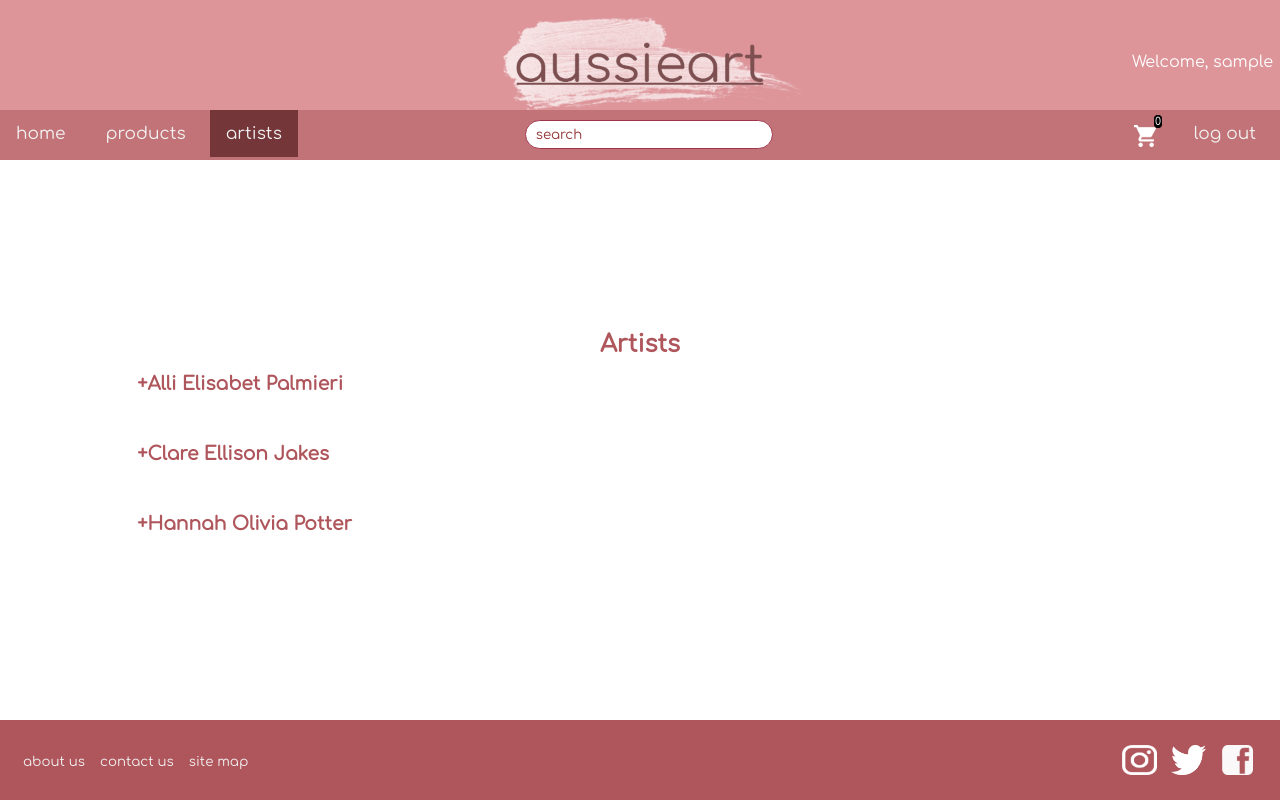
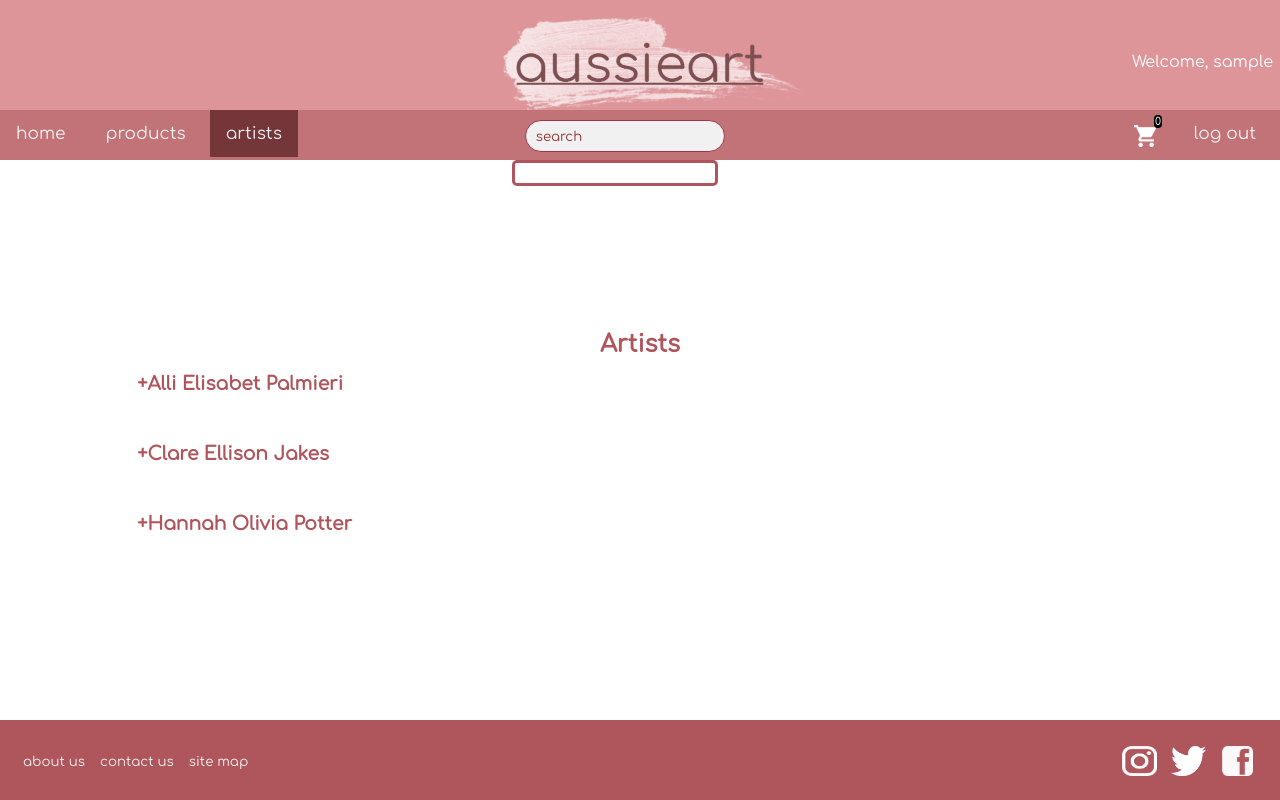
Before and after one commit to jeromycassar/aussieart, a PHP site: page /artists.php in a window 1280 px wide. Run offline with PHP 8.4, Linux system fonts and the light colour scheme; the visitor is signed in with stand-in values (Sample User, id 1).

Commit message:
home search and category

```diff
--- a/artists.php
+++ b/artists.php
@@ -4,6 +4,7 @@ include_once('tools.php');
 loadTop('aussieart - Artists', $_SESSION["username"]);
 currentStyleNavLink('background-color:rgb(117, 54, 58)');
 ?>
+
 <td class="body-content"><!--Main Content-->
   <h2>Artists</h2>
   <button onclick="revealA()" id="revealA" class="link">+Alli Elisabet Palmieri</button><br>
@@ -352,5 +353,20 @@ clickC++;
     document.getElementById("hannah_olivia_potter").style="display:none;";
       document.getElementById("revealC").style="border:1px solid white;";
   }
+
 });
 </script>
+<?php
+    if(!empty($_POST['artist'])){
+echo '<script>document.getElementById("revealC")
+console.log("reveal C has been clicked");
+clickt = 1;
+  if(clickt==1){
+    console.log("C is now visible. CLICK = "+clickt);
+    document.getElementById("'.$_POST['artist'].'").style="display:inline;";
+    document.getElementById("'.$_POST['reveal'].'").style="border:1px solid rgb(175, 86, 92);";
+  };</script>';
+    }
+unset($_POST['artist']);
+unset($_POST['reveal']);
+?>
--- a/database/database.txt
+++ b/database/registration.txt
@@ -1,2 +1,4 @@
 s3720957@student.rmit.edu.au
 s3720957@student.rmit.edu.au
+s3720957@student.rmit.edu.au
+asd@asd.com
--- a/receipt.php
+++ b/receipt.php
@@ -13,7 +13,7 @@ loadTop('aussieart - Your Receipt', $_SESSION["username"]);
 if (isset($_POST["confirm"])){
 $userdata = array();
     // store varibles
-        $userdata['date'] = date('d/m h:i A');
+        $userdata['date'] = date('d/m/y');
         $userdata['name'] = $_POST['name'];
         $userdata['surname'] = $_POST['surname'];
         $userdata['email'] = $_POST['email'];
@@ -28,11 +28,7 @@ $numItems = count($_SESSION['cart']);
 for($i=0; $i < $numItems; $i++){
 $order[$i] = array_merge($userdata, $_SESSION['cart'][$i]);
 }
-
 }
-
-
-
 ?>
 <td class="body-content">
     <!--Main Content-->
--- a/stylesheets/style.css
+++ b/stylesheets/style.css
@@ -172,19 +172,19 @@ td {
 }
 
 #search {
-    padding-top: 2px;
+    padding-top: 2px !important;
 }
 
 #search-bar {
     font-family: header;
     border-radius: 27px;
     border: 1.5px solid rgb(161, 51, 75);
-    height: 15px;
-    padding-left: 10px;
+    height: 15px !important;
+    padding-left: 10px !important;
     color: rgb(231, 101, 129);
-    width: 230px;
+    width: 230px !important;
     transition-duration: 0.5s;
-    font-size: 10pt;
+    font-size: 10pt !important;
 }
 
 #search-bar:hover {
@@ -211,7 +211,7 @@ td {
 .topnav-centered input[type=text] {
     position: absolute;
     left: 41%;
-    padding: 6px;
+    padding: 15px;
     margin-top: 8px;
     font-size: 17px;
     border: none;
@@ -843,3 +843,28 @@ receipt-head {
 .open-button:hover {
     opacity: 1;
 }
+
+/* search results */
+.searchresult{
+    max-width: 180px;
+    padding: 10px;
+    background-color: white;
+    position:relative;
+    text-align:center;
+
+    left:40%;
+    width
+    background: white;
+    border: 3px solid #af565c;
+    border-radius: 5px;
+}
+
+input[type=text],
+.searchresult input[type=password] {
+    width: 100%;
+    padding: 10px;
+    margin: 5px 0 22px 0;
+    max-width: 200px;
+    border: none;
+    background: #f1f1f1;
+}
--- a/tools.php
+++ b/tools.php
@@ -42,9 +42,9 @@ function loadTop($title, $username) {
               <a href="products.php">products</a>
               <a href="artists.php">artists</a>
               <div class="topnav-centered">
-                  <form id="search" method="POST">
-                      <input type="text" name="search" id="search-bar" placeholder="search">
-                  </form>
+                  <div id="search">
+                      <input oninput="openResults()" type="text" name="search" id="search-bar" placeholder="search" onclick="this.value='';" onkeyup="search();">
+                  </div>
               </div>
               <div class="topnav-right">
                   <a class="cart-link" href='cart.php'>
@@ -56,10 +56,14 @@ function loadTop($title, $username) {
                   <a href='login.php' style="position:relative; bottom:2px;">log out</a>
               </div>
           </nav>
+          <div id="FormResult">
+          <div class="searchresult">
+            <p id="listing"></p>
+        </div>
+        </div>
           <!--End of Navigation Bar-->
       </header>
       <!--End of header-->
-
       <body>
           <!--Content-->
           <table id="content-table">
@@ -86,7 +90,7 @@ function loadBottom(){
           <ul>
               <li><a href="about.php">about us</a></li>
               <li><a href="contact.php">contact us</a></li>
-              <li><a href="#">site map</a></li>
+              <li><a href="sitemap.php">site map</a></li>
           </ul>
       </td>
       <td>
@@ -218,3 +222,81 @@ function preShow( $arr, $returnAsString=false ) {
 }
 
 ?>
+<script>
+var terms = new Array();
+var max = 9;
+
+for (i=1;i<=max;i++) {
+    terms[i] = new Array();
+}
+
+terms[1]['search'] = 'cart';
+terms[1]['des'] = 'Cart Page';
+terms[1]['lnk'] = 'cart.php';
+
+terms[2]['search'] = 'home';
+terms[2]['des'] = 'Home Page';
+terms[2]['lnk'] = 'home.php';
+
+terms[3]['search'] = 'artists artwork paintings';
+terms[3]['des'] = 'Artists Page';
+terms[3]['lnk'] = 'artists.php';
+
+terms[4]['search'] = 'alli elsisabet palmieri';
+terms[4]['des'] = 'Alli Elsisabet Palmieri';
+terms[4]['lnk'] = 'artists.php';
+
+terms[5]['search'] = 'clare ellison jakes';
+terms[5]['des'] = 'Clare Ellison Jakes';
+terms[5]['lnk'] = 'artists.php';
+
+terms[6]['search'] = 'hannah olivia potter';
+terms[6]['des'] = 'Hannah Olivia Potter';
+terms[6]['lnk'] = 'artists.php';
+
+terms[7]['search'] = 'contact us';
+terms[7]['des'] = 'Contact us Page';
+terms[7]['lnk'] = 'contact.php';
+
+terms[8]['search'] = 'about us';
+terms[8]['des'] = 'About us Page';
+terms[8]['lnk'] = 'about.php';
+
+terms[9]['search'] = 'products';
+terms[9]['des'] = 'Products Page';
+terms[9]['lnk'] = 'products.php';
+
+    function openResults() {
+        document.getElementById("FormResult").style.display = "block";
+   if (document.getElementById("search-bar").value == ""){
+        document.getElementById("FormResult").style.display = "none";
+    }
+    }
+
+function search() {
+
+    var input = document.getElementById('search-bar').value.toLowerCase();
+    var i=0;
+    var list="";
+    var pos=-1;
+
+    if(input!="") {
+        for(i=1; i<=max; i++) {
+            pos= terms[i]['search'].indexOf(input);
+
+            if(pos!=-1) {
+                list= list + '<a class="search_lnk" href="'+terms[i]['lnk']+'">' + terms[i]['des'] + '</a>' + '<br>';
+            }
+            pos=-1;
+        }
+        console.log(list);
+        if(list==""){
+            document.getElementById("listing").innerHTML = "";
+            document.getElementById("listing").style.display = "none";
+        } else {
+            document.getElementById("listing").innerHTML = list;
+            document.getElementById("listing").style.display = "block";
+        }
+    }
+}
+</script>
```
Also changed, not shown: home.php (+26 -9 lines), images/delete.png (added).
